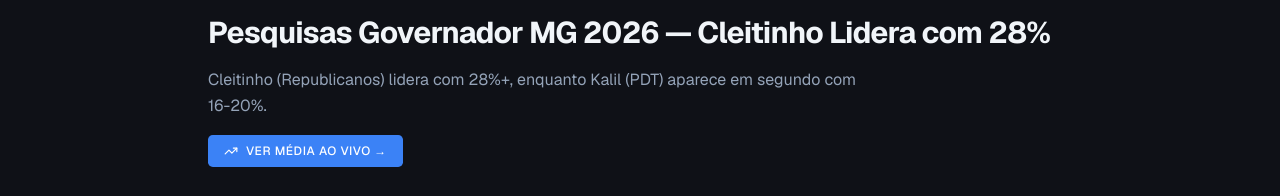
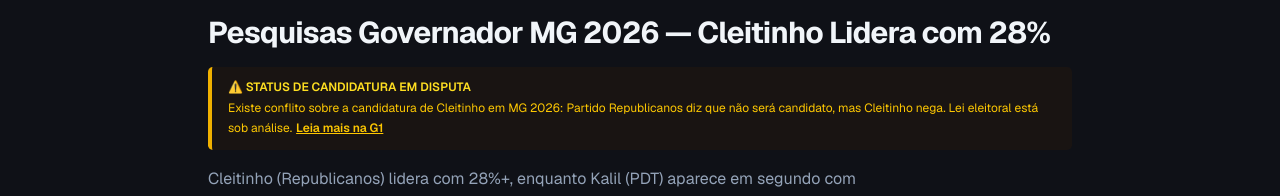
Before and after one commit to luizlessa-dev/electiolab, a Next.js app: page /eleicoes-governador-mg-2026 in a window 1280 px wide. Shown: the part 128-324 px from the top of the page. Built offline with nearby package versions, Linux system fonts and the light colour scheme; no server answers; the database is empty.

Commit message:
feat: publish MG governor election page with candidacy disclaimer
- Add status disclaimer for Cleitinho candidacy dispute
- Link to G1 reporting on the situation
- Clarify that predictions reflect Cleitinho scenario
- Defers removal until official confirmation

```diff
--- a/src/app/(marketing)/eleicoes-governador-mg-2026/page.tsx
+++ b/src/app/(marketing)/eleicoes-governador-mg-2026/page.tsx
@@ -87,6 +87,15 @@ export default async function GovernadorMG2026Page() {
         <div className="space-y-4">
           <p className="text-xs font-mono uppercase tracking-wider text-primary">Governador Minas Gerais · Eleições 2026</p>
           <h1 className="text-3xl font-bold tracking-tight">Pesquisas Governador MG 2026 — Cleitinho Lidera com 28%</h1>
+          <div className="border-l-4 border-yellow-500 bg-yellow-50 dark:bg-yellow-950/20 px-4 py-3 rounded-sm">
+            <p className="text-xs font-semibold text-yellow-800 dark:text-yellow-300 mb-1">⚠️ STATUS DE CANDIDATURA EM DISPUTA</p>
+            <p className="text-xs text-yellow-700 dark:text-yellow-400 leading-relaxed">
+              Existe conflito sobre a candidatura de Cleitinho em MG 2026: Partido Republicanos diz que não será candidato, mas Cleitinho nega. Lei eleitoral está sob análise.
+              <Link href="https://g1.globo.com/politica/noticia/2026/07/29/republicanos-diz-que-cleitinho-nao-sera-candidato-em-mg-mas-senador-nega-o-que-diz-a-lei-eleitoral.ghtml" target="_blank" className="font-semibold underline ml-1">
+                Leia mais na G1
+              </Link>
+            </p>
+          </div>
           <p className="text-muted-foreground max-w-2xl leading-relaxed">
             Cleitinho (Republicanos) lidera com 28%+, enquanto Kalil (PDT) aparece em segundo com 16-20%.
           </p>
```
